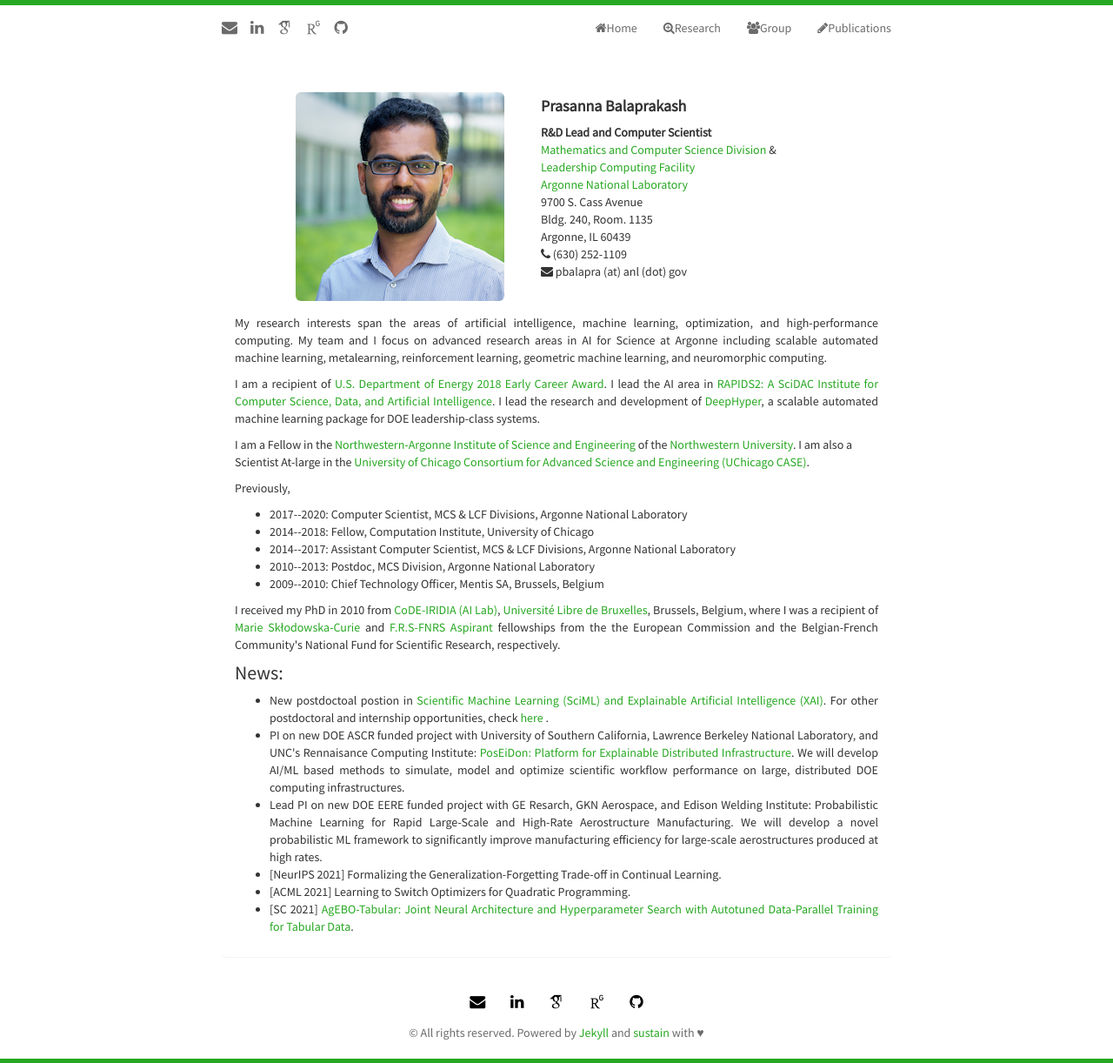
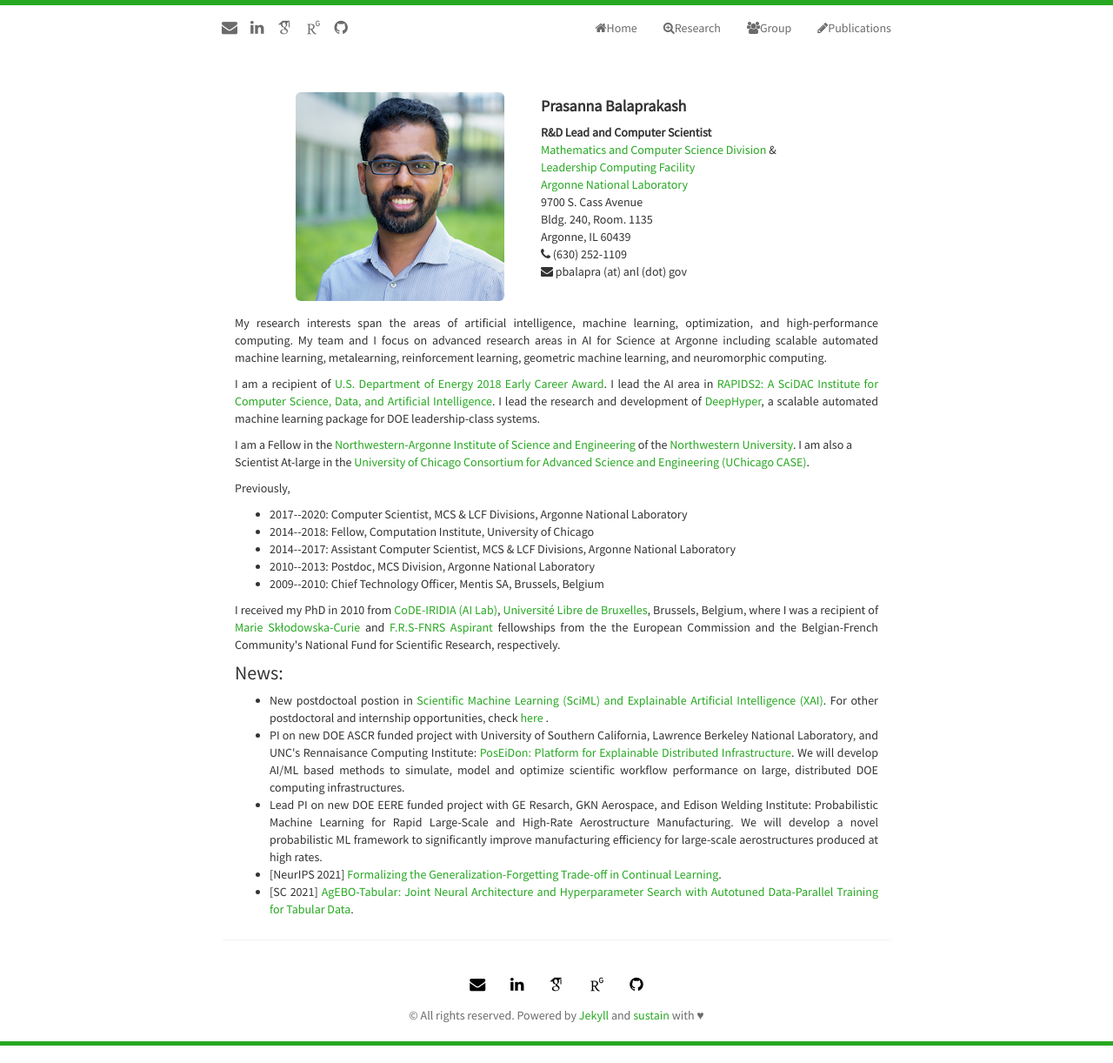
Before and after one commit to pbalapra/pbalapra.github.io, a Jekyll site: the page built from index.html, in a window 1280 px wide. Shown: the whole page at 87% size. Built offline with Jekyll 4.4.1, drawn with Linux system fonts in a browser that asks for light colours; nearby versions of some CDN libraries; some web fonts are replaced; the list of posts is cut into pages by our own code.

Commit message:
updating index page

```diff
--- a/index.html
+++ b/index.html
@@ -104,8 +104,7 @@ title: Home Page of Prasanna Balaprakash
                         We will develop AI/ML based methods to simulate, model and optimize scientific workflow performance on large, distributed DOE computing infrastructures. </li>
                     <li class="itemize">Lead PI on new DOE EERE funded project with GE Resarch, GKN Aerospace, and Edison Welding Institute: Probabilistic Machine Learning for Rapid Large-Scale and High-Rate Aerostructure Manufacturing. We will develop a novel probabilistic
                         ML framework to significantly improve manufacturing efficiency for large-scale aerostructures produced at high rates.</li>
-                    <li class="itemize">[NeurIPS 2021] Formalizing the Generalization-Forgetting Trade-off in Continual Learning.</li>
-                    <li class="itemize">[ACML 2021] Learning to Switch Optimizers for Quadratic Programming.</li>
+                    <li class="itemize">[NeurIPS 2021] <a href="https://arxiv.org/abs/2109.14035" target="blank_">Formalizing the Generalization-Forgetting Trade-off in Continual Learning</a>.</li>
                     <li class="itemize">[SC 2021] <a href="https://sc21.supercomputing.org/presentation/?id=pap460&sess=sess150" target="blank_">AgEBO-Tabular: Joint Neural Architecture and Hyperparameter Search with Autotuned Data-Parallel Training for Tabular Data</a>.</li>
                 </ul>
             </div>
```
